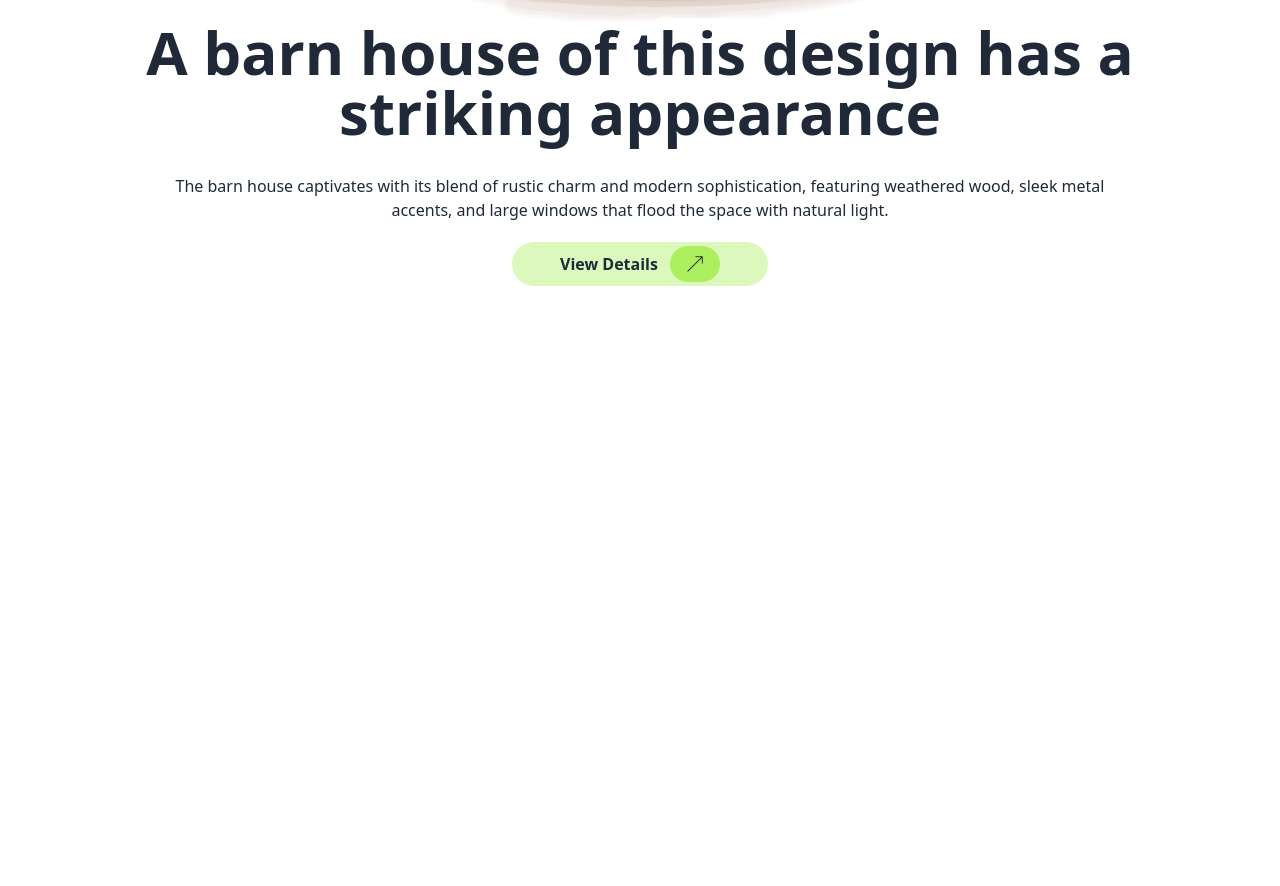
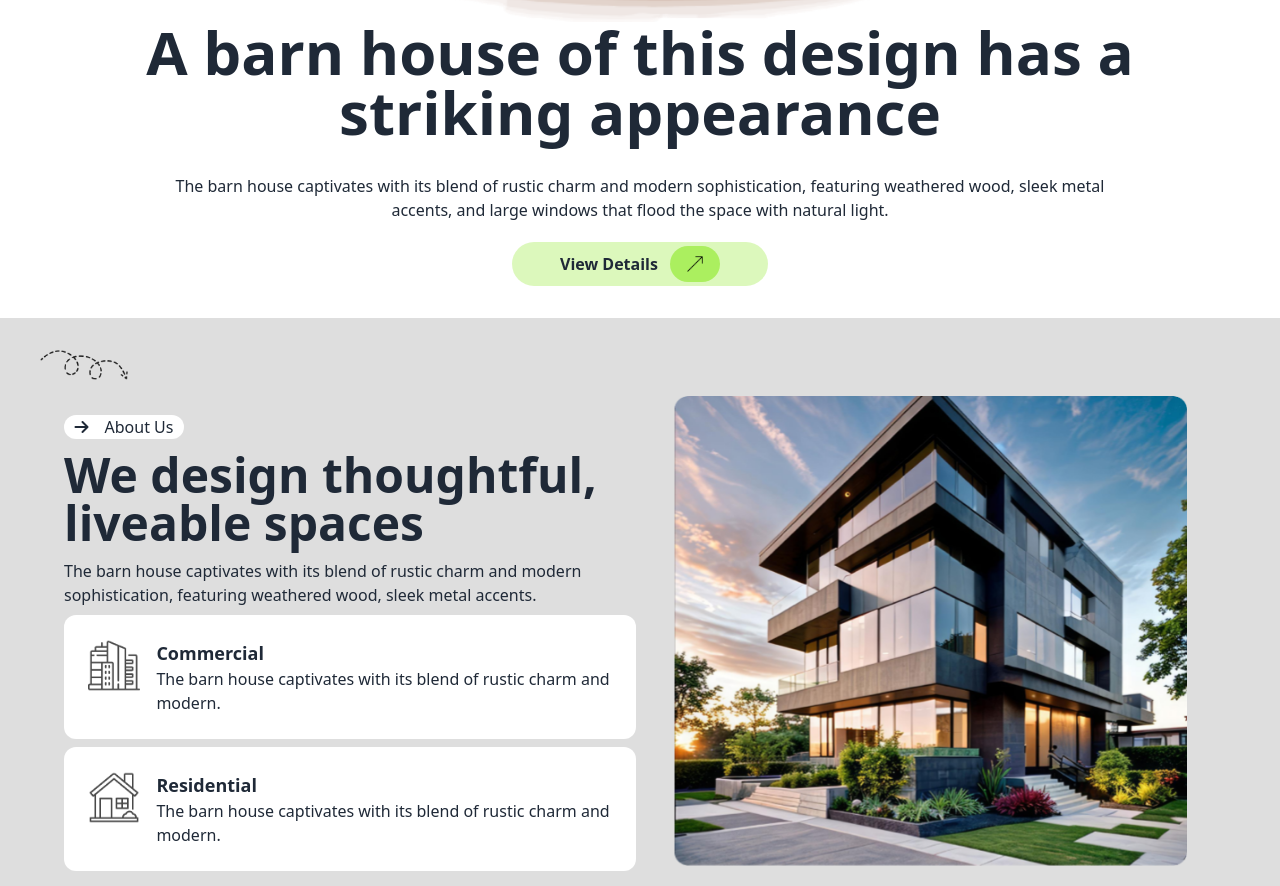
Before and after one commit to akjewel47/assignment-3, a plain HTML site: page index.html in a window 1280 px wide. Shown: the part 516-1402 px from the top of the page. Before the commit the page ends 802 px from the top, so only its background shows below. Drawn offline with nearby package versions, Linux system fonts and the light colour scheme.

Commit message:
added the about section

```diff
--- a/index.html
+++ b/index.html
@@ -100,9 +100,15 @@
     <header>
       <div class="container mx-0">
         <div class="flex justify-center items-center">
-          <img class="items-center lg:w-[60%] w-[80%]" src="assets/banner.png" alt="" />
+          <img
+            class="items-center lg:w-[60%] w-[80%]"
+            src="assets/banner.png"
+            alt=""
+          />
         </div>
-        <h3 class="lg:text-6xl lg:p-0 p-10 -mt-6 lg:mt-0 text-2xl font-extrabold text-center lg:mb-8">
+        <h3
+          class="lg:text-6xl lg:p-0 p-10 -mt-6 lg:mt-0 text-2xl font-extrabold text-center lg:mb-8"
+        >
           A barn house of this design has a <br />
           striking appearance
         </h3>
@@ -113,7 +119,7 @@
         </p>
         <div class="flex justify-center items-center lg:px-0 px-3">
           <button
-            class="flex justify-center items-center  gap-3 bg-[#acef5f6a] lg:px-0 px-8 py-1 rounded-3xl w-[100%] lg:w-[20%]"
+            class="flex justify-center items-center gap-3 bg-[#acef5f6a] lg:px-0 px-8 py-1 rounded-3xl w-[100%] lg:w-[20%]"
           >
             <h1 class="font-bold">View Details</h1>
             <div
@@ -125,9 +131,76 @@
                 alt=""
               />
             </div>
+          </button>
         </div>
       </div>
     </header>
-
+    <main class="container mx-auto">
+      <!-- About Us section -->
+      <section class="bg-[#1e1e1e25] mt-8 space-y-4">
+        <img
+          class="lg:w-[10%] pl-10 pt-8 hidden lg:block"
+          src="assets/Vector.png"
+          alt=""
+        />
+        <div
+          class="lg:flex justify-center items-center gap-2 w-[100%] lg:w-[90%] mx-auto"
+        >
+          <div class="flex-1">
+            <div
+              class="flex justify-center lg:justify-start items-center space-y-4 pt-3 lg:mt-0 mb-3"
+            >
+              <div
+                class="rounded-3xl lg:w-[120px] w-[50%] bg-white flex justify-center items-center gap-4"
+              >
+                <i class="fa-solid fa-arrow-right"></i>
+                <h1>About Us</h1>
+              </div>
+            </div>
+            <h4
+              class="lg:text-5xl text-2xl px-5 lg:px-0 text-center lg:text-start font-bold mb-3"
+            >
+              We design thoughtful, liveable spaces
+            </h4>
+            <p class="mb-2 text-center lg:text-start px-2 lg:px-0">
+              The barn house captivates with its blend of rustic charm and
+              modern sophistication, featuring weathered wood, sleek metal
+              accents.
+            </p>
+            <div class="flex p-6 gap-4 bg-white rounded-xl mb-2 mx-3 lg:mx-0">
+              <img
+                class="lg:w-[10%] w-[15%] h-[60%] lg:h-[10%]"
+                src="assets/commercial.png"
+                alt=""
+              />
+              <div>
+                <h1 class="text-lg font-bold">Commercial</h1>
+                <p>
+                  The barn house captivates with its blend of rustic charm and
+                  modern.
+                </p>
+              </div>
+            </div>
+            <div class="flex p-6 gap-4 bg-white rounded-xl mb-2 mx-3 lg:mx-0">
+              <img
+                class="lg:w-[10%] w-[15%] h-[60%] lg:h-[10%]"
+                src="assets/residential.png"
+                alt=""
+              />
+              <div>
+                <h1 class="text-lg font-bold">Residential</h1>
+                <p>
+                  The barn house captivates with its blend of rustic charm and
+                  modern.
+                </p>
+              </div>
+            </div>
+          </div>
+          <div class="flex-1 justify-center items-center flex">
+            <img class="lg:h-[470px] mb-5 mx-3 w-[100%] lg:w-[90%] lg:mx-0 h-[200px]" src="assets/Rectangle.png" alt="" />
+          </div>
+        </div>
+      </section>
+    </main>
   </body>
 </html>
```
Lines whose indentation alone changed are shown as unchanged.
